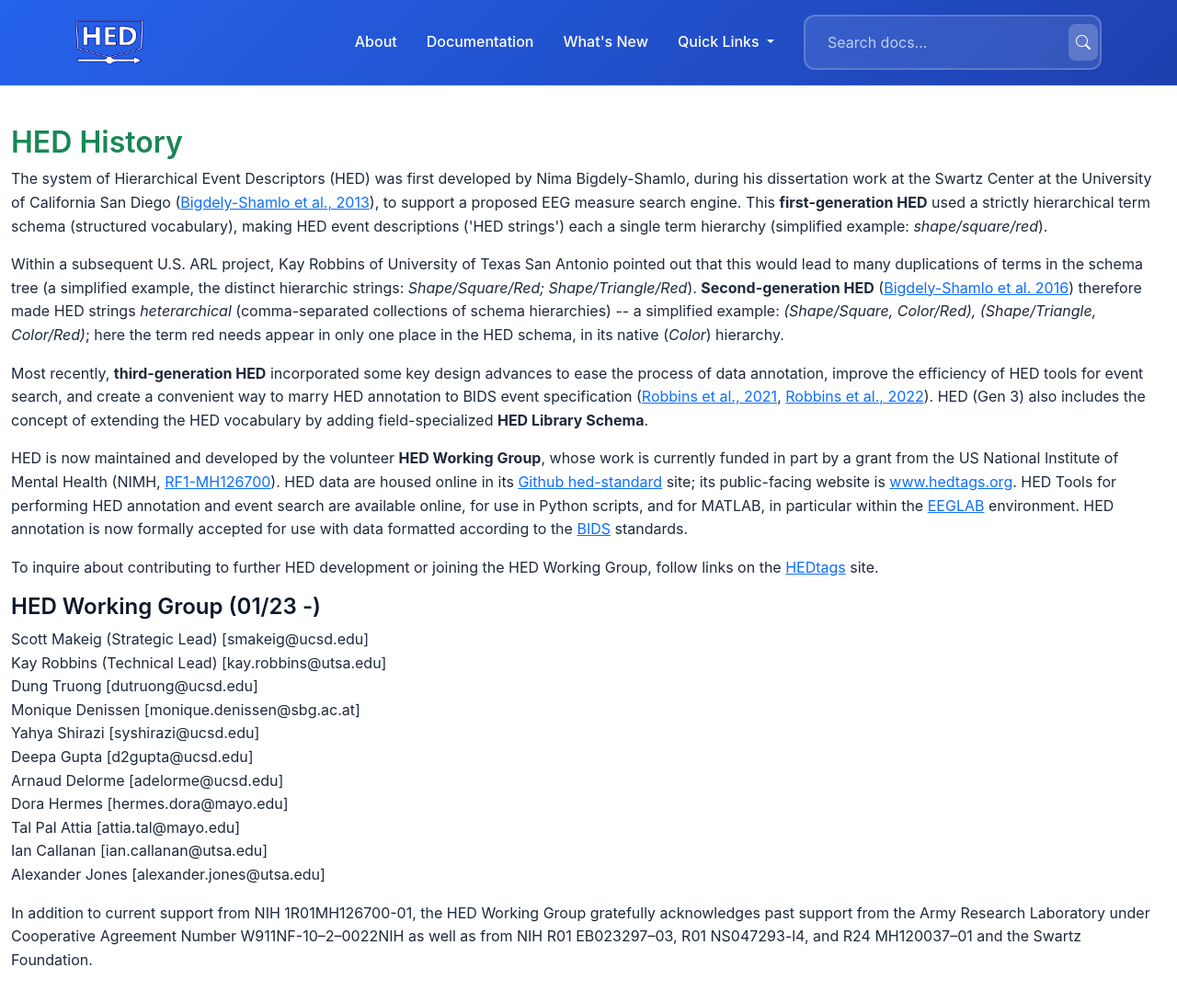
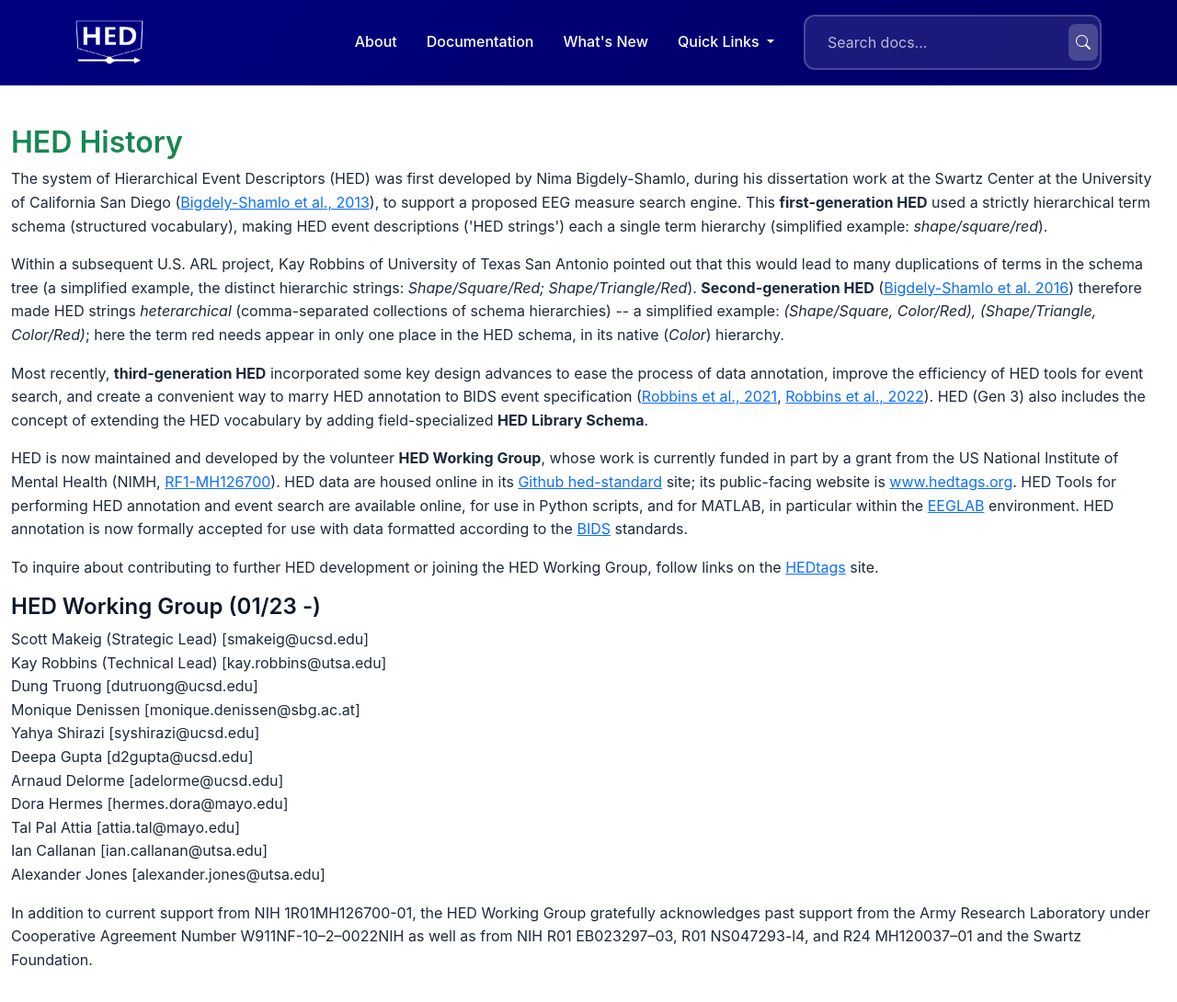
Before and after one commit to hed-standard/hed-standard.github.io, a Jekyll site: the page built from about.html, in a window 1280 px wide and 1137 px high. Shown: the top 1090 px of the window at 92% size. Built offline with Jekyll 4.4.1, drawn with Linux system fonts in a browser that asks for light colours.

Commit message:
Fixed header color

```diff
--- a/Gemfile
+++ b/Gemfile
@@ -3,5 +3,11 @@ source 'https://rubygems.org'
 gem "jekyll", "~> 4.3" # installed by `gem jekyll`
 # gem "webrick"        # required when using Ruby >= 3 and Jekyll <= 4.2.2
 
+# Required for Ruby 3.4+
+gem "csv"
+gem "logger"
+gem "base64"
+gem "bigdecimal"
+
 gem "just-the-docs", "0.4.0.rc3" # currently the latest pre-release
 # gem "just-the-docs"            # the latest release - currently 0.3.3
--- a/about.html
+++ b/about.html
@@ -6,6 +6,9 @@
   <!-- Required meta tags -->
   <meta charset="utf-8">
   <meta name="viewport" content="width=device-width, initial-scale=1, shrink-to-fit=no">
+
+  <!-- Favicon -->
+  <link rel="icon" type="image/x-icon" href="/favicon.ico">
 
   <!-- Bootstrap CSS -->
     <!-- <link href="https://cdn.jsdelivr.net/npm/bootstrap@5.2.3/dist/css/bootstrap.min.css" rel="stylesheet" integrity="sha384-rbsA2VBKQhggwzxH7pPCaAqO46MgnOM80zW1RWuH61DGLwZJEdK2Kadq2F9CUG65" crossorigin="anonymous"> -->
@@ -17,12 +20,6 @@
 
     <!-- Custom CSS -->
     <link href="/assets/css/modern.css" rel="stylesheet">
-
-    <style>
-        .bg-custom {
-            background-color: #000080;
-        }
-    </style>
 
   <title>HED</title>
 </head>
--- a/assets/css/modern.css
+++ b/assets/css/modern.css
@@ -1,9 +1,9 @@
 /* HED Modern Design System */
 
 :root {
-  /* Color Palette - Modern, accessible neuroscience-inspired colors */
-  --primary-blue: #2563eb;      /* Modern blue */
-  --primary-dark: #1e40af;      /* Darker blue for depth */
+  /* Color Palette - Navy blue to match HED brand */
+  --primary-blue: #000080;      /* Navy blue - matches brain graphic */
+  --primary-dark: #000066;      /* Darker navy for depth */
   --accent-cyan: #06b6d4;       /* Cyan accent */
   --accent-purple: #8b5cf6;     /* Purple for science/research */
   --success-green: #10b981;     /* Success states */
@@ -82,6 +82,11 @@ h1, h2, h3, h4, h5, h6 {
   backdrop-filter: blur(10px);
   border-bottom: 1px solid rgba(255, 255, 255, 0.1);
   padding: var(--space-md) 0;
+}
+
+/* Custom background matching navbar gradient */
+.bg-custom {
+  background: linear-gradient(135deg, var(--primary-blue) 0%, var(--primary-dark) 100%) !important;
 }
 
 .navbar-brand img {
--- a/index.html
+++ b/index.html
@@ -6,6 +6,9 @@
   <!-- Required meta tags -->
   <meta charset="utf-8">
   <meta name="viewport" content="width=device-width, initial-scale=1, shrink-to-fit=no">
+
+  <!-- Favicon -->
+  <link rel="icon" type="image/x-icon" href="/favicon.ico">
 
   <!-- Bootstrap CSS -->
     <!-- <link href="https://cdn.jsdelivr.net/npm/bootstrap@5.2.3/dist/css/bootstrap.min.css" rel="stylesheet" integrity="sha384-rbsA2VBKQhggwzxH7pPCaAqO46MgnOM80zW1RWuH61DGLwZJEdK2Kadq2F9CUG65" crossorigin="anonymous"> -->
@@ -19,9 +22,6 @@
     <link href="/assets/css/modern.css" rel="stylesheet">
 
     <style>
-        .bg-custom {
-            background-color: #000080;
-        }
         .text-title {
             color: #055c9d;
         }
```
Also changed, not shown: Gemfile.lock, favicon.ico (added).
